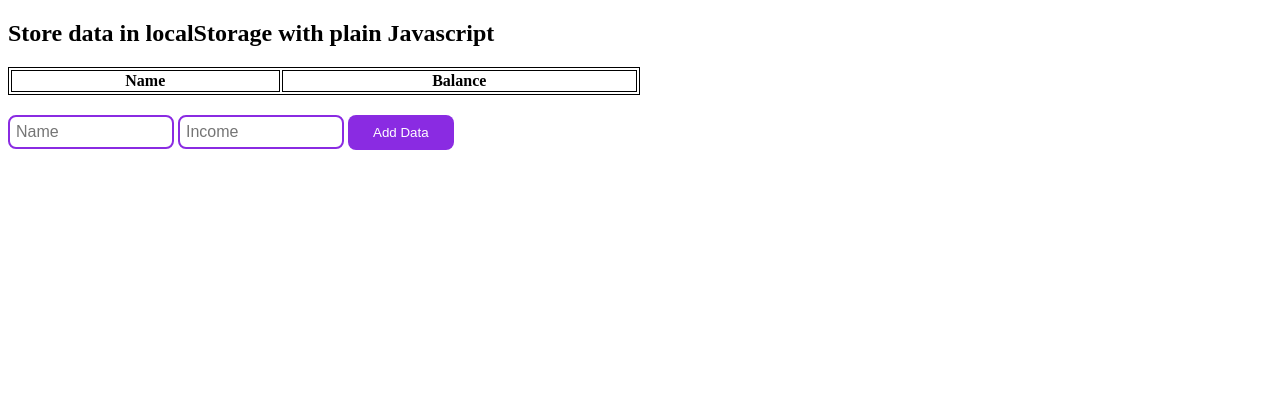
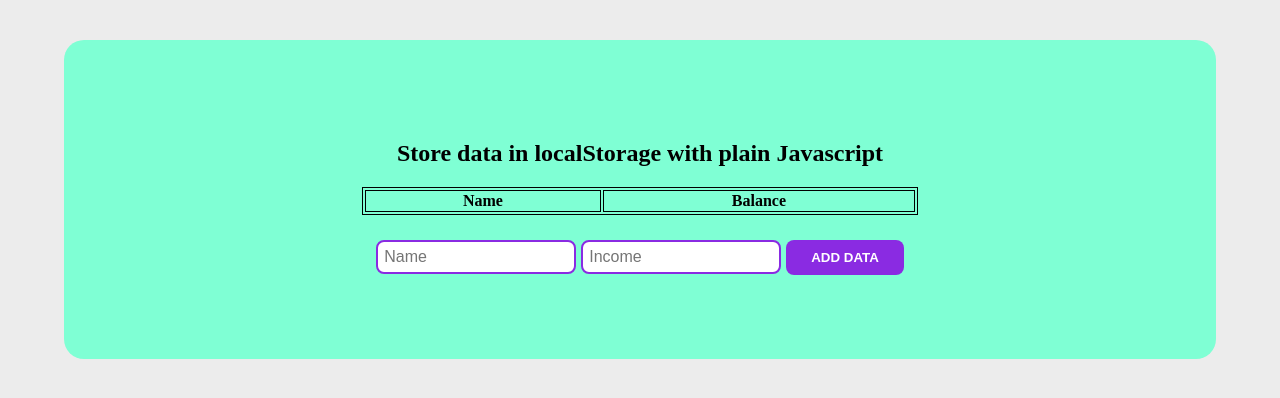
Before and after one commit to hnMurshed/localStorage-with-javascript, a plain HTML site: page index.html in a window 1280 px wide. Drawn offline with Linux system fonts and the light colour scheme.

Commit message:
some edition

```diff
--- a/index.html
+++ b/index.html
@@ -1,5 +1,6 @@
 <!DOCTYPE html>
 <html lang="en">
+
 <head>
     <meta charset="UTF-8">
     <meta http-equiv="X-UA-Compatible" content="IE=edge">
@@ -7,10 +8,33 @@
     <title>Store data in localStorage</title>
 
     <style>
+        * {
+            box-sizing: border-box;
+        }
+
+        body {
+            background-color: rgba(220, 220, 220, 0.521);
+            text-align: center;
+            margin: 0;
+        }
+
+        .container {
+            background-color: aquamarine;
+            width: 90%;
+            margin: auto;
+            padding: 80px 20px;
+            margin-top: 40px;
+            border-radius: 20px;
+        }
+
         table {
-            width: 50%;
+            width: 100%;
+            margin: auto;
         }
-        table, td, th {
+
+        table,
+        td,
+        th {
             border: 1px solid black;
             text-transform: capitalize;
         }
@@ -18,24 +42,64 @@
         .input-btn-container {
             margin-top: 20px;
         }
+
         .input-btn-container input {
             font-size: 16px;
             padding: 6px;
-            width: 150px;
+            width: 100%;
             border: 2px solid blueviolet;
             border-radius: 8px;
+            margin: 5px 0;
         }
+
+        .btn-box {
+            text-align: right;
+        }
+
         .input-btn-container button {
             background-color: blueviolet;
             color: white;
+            text-transform: uppercase;
+            font-weight: bold;
             padding: 10px 25px;
+            margin-top: 5px;
             border: none;
             border-radius: 8px;
             cursor: pointer;
         }
+
+        /* responsive */
+        @media screen and (min-width: 576px) {
+            table {
+                width: 70%;
+            }
+
+            .input-btn-container {
+                display: flex;
+                justify-content: center;
+                gap: 5px;
+            }
+
+            .input-btn-container input {
+                width: 200px;
+            }
+
+            .btn-box {
+                text-align: left;
+            }
+        }
+
+        @media screen and (min-width: 992px) {
+            table {
+                width: 50%;
+            }
+        }
     </style>
 </head>
+
 <body>
+
+    <div class="container">
         <h2>Store data in localStorage with plain Javascript</h2>
         <table id="table">
             <tr>
@@ -46,8 +110,13 @@
         <div class="input-btn-container">
             <input type="text" name="" id="name-field" placeholder="Name">
             <input type="text" name="" id="income-field" placeholder="Income">
+            <div class="btn-box">
                 <button onclick="getData()">Add Data</button>
             </div>
+        </div>
+    </div>
+
     <script src="app.js"></script>
 </body>
+
 </html>
```
Lines whose indentation alone changed are shown as unchanged.
